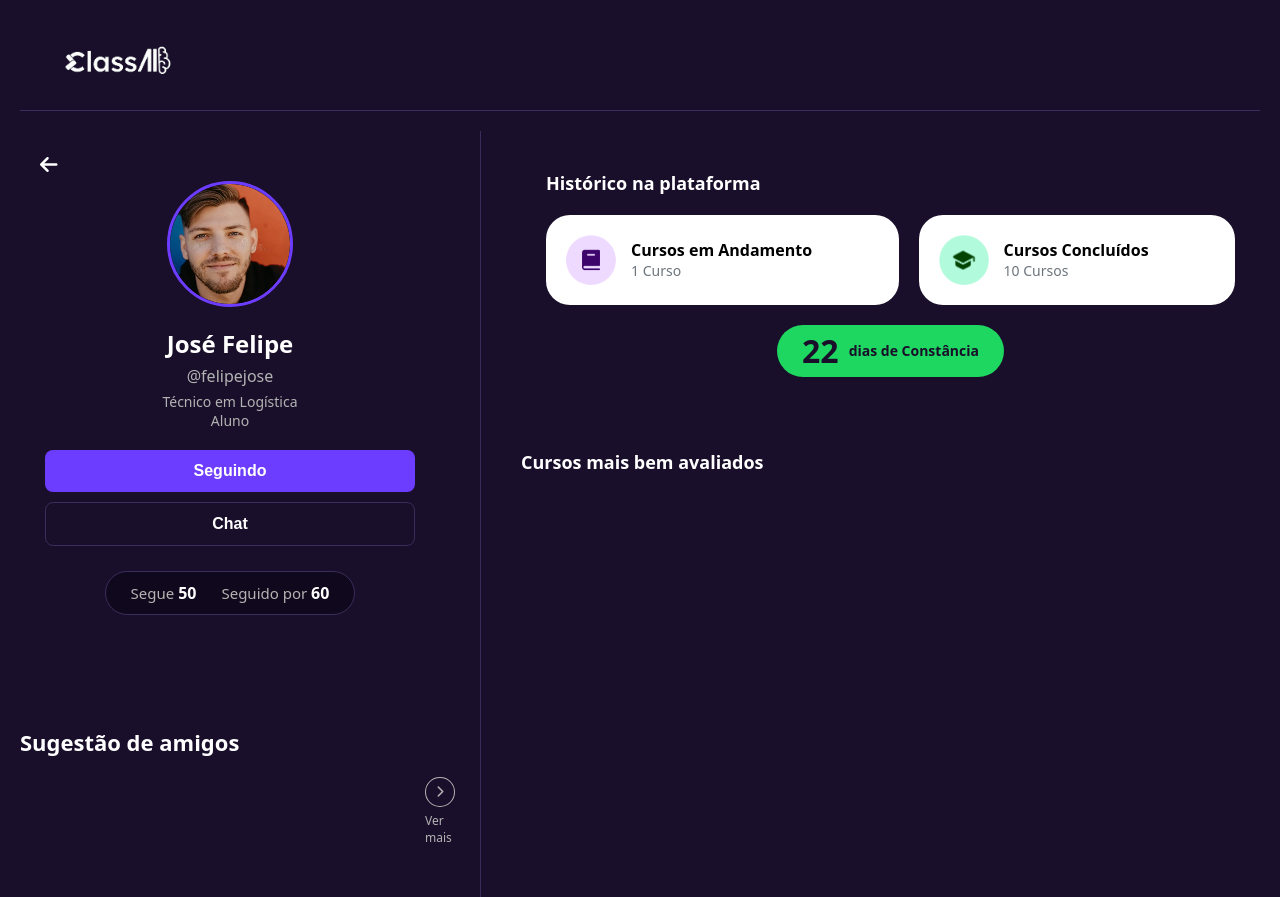
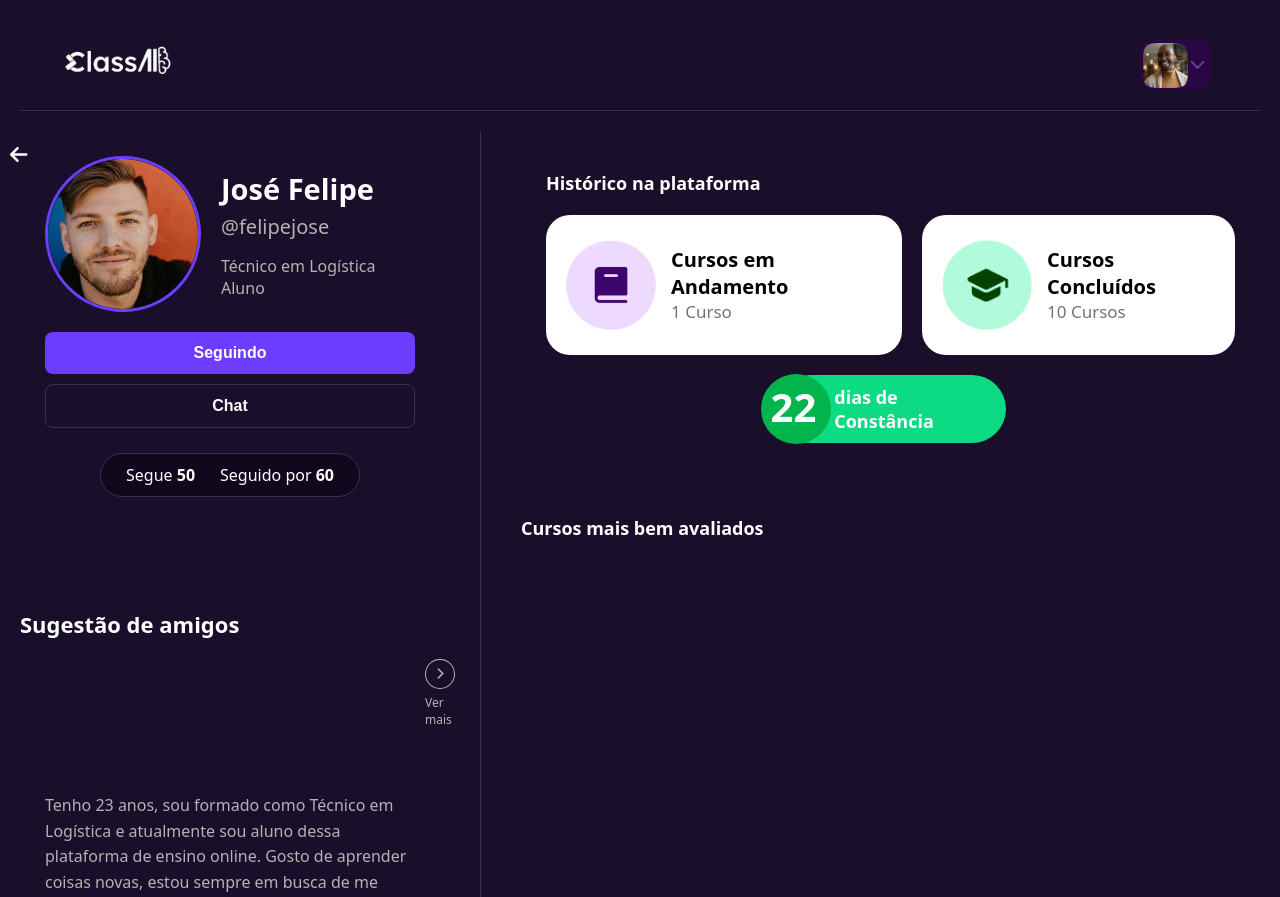
Before and after one commit to MatheusBatista07/ClassAI, a PHP site: page /classai/View/Pagina-perfil-amigo.php in a window 1280 px wide. Shown: the top 897 px of the page. Run offline with PHP 8.4, Linux system fonts and the light colour scheme; data that the repository does not hold is empty.

Commit message:
feat: Modificações no css e estrutura html

```diff
--- a/Templates/css/Pagina-perfil-amigo.css
+++ b/Templates/css/Pagina-perfil-amigo.css
@@ -1,4 +1,3 @@
-/* --- GERAL E VARIÁVEIS --- */
 
 :root {
     --background-color: #1a0f2a;
@@ -21,9 +20,6 @@
     padding: 20px;
 }
 
-
-/* --- HEADER E LINHAS DIVISÓRIAS --- */
-
 .main-header {
     display: flex;
     justify-content: space-between;
@@ -32,6 +28,44 @@
     margin-bottom: 20px;
     border-bottom: 1px solid var(--light-purple-bg);
 }
+
+.logo img {
+    height: 45px;
+}
+
+.user-menu {
+    position: relative;
+    width: 80px;
+    height: 50px;
+    cursor: pointer;
+}
+
+.user-menu-background {
+    position: absolute;
+    left: 0;
+    top: 0;
+    height: 100%;
+    z-index: 1;
+}
+
+.user-menu-avatar {
+    position: absolute;
+    left: 2.5px;
+    top: 2.5px;
+    height: 45px;
+    width: 45px;
+    z-index: 2;
+}
+
+.user-menu-arrow {
+    position: absolute;
+    right: 15px;
+    top: 50%;
+    transform: translateY(-50%);
+    height: 8px;
+    z-index: 3;
+}
+
 
 .logo img {
     height: 45px;
@@ -84,8 +118,8 @@
 
 .back-arrow {
     position: absolute;
-    top: 20px;
-    left: 20px;
+    top: 10px;
+    left: -10px;
     font-size: 20px;
     cursor: pointer;
 }
@@ -93,31 +127,42 @@
 .profile-card {
     padding: 25px;
     position: relative;
-    text-align: center;
-    padding-top: 50px;
+}
+
+.profile-header {
+    display: flex;
+    align-items: center;
+    gap: 20px;
+    margin-bottom: 20px;
 }
 
 .profile-photo {
-    width: 120px;
-    height: 120px;
+    width: 150px;
+    height: 150px;
     border-radius: 50%;
     border: 3px solid var(--primary-purple);
-    margin-bottom: 15px;
+    flex-shrink: 0;
+}
+
+.profile-info {
+    text-align: left;
 }
 
 .profile-name {
-    font-size: 24px;
-    margin: 0;
+    font-size: 29px;
+    margin: 0 0 5px 0;
 }
 
 .profile-username {
     color: var(--text-muted);
-    margin: 5px 0;
+    margin: 0 0 15px 0;
+    font-size: 20px;
 }
 
 .profile-title {
     color: var(--text-muted);
-    font-size: 14px;
+    font-size: 16px;
+    line-height: 1.4;
 }
 
 .profile-buttons {
@@ -148,6 +193,7 @@
     border: 1px solid var(--light-purple-bg);
 }
 
+
 .social-stats {
     display: flex;
     justify-content: center;
@@ -163,18 +209,6 @@
     gap: 25px;
     align-items: center;
 }
-
-.stats-pill span {
-    color: var(--text-muted);
-    font-size: 15px;
-}
-
-.stats-pill strong {
-    color: var(--text-color);
-    font-weight: 700;
-    font-size: 16px;
-}
-
 
 /* --- SEÇÃO DE AMIGOS --- */
 
@@ -239,6 +273,12 @@
     cursor: pointer;
     font-size: 14px;
     font-weight: bold;
+}
+
+.friend-action.following {
+    background-color: transparent;
+    color: var(--text-muted);
+    border: 1px solid var(--light-purple-bg);
 }
 
 .see-more {
@@ -313,12 +353,13 @@
     align-items: center;
     gap: 15px;
     flex-grow: 1;
+    height: 100px;
 }
 
 .stat-card-icon {
     position: relative;
-    width: 50px;
-    height: 50px;
+    width: 90px;
+    height: 90px;
     flex-shrink: 0;
 }
 
@@ -348,38 +389,61 @@
 .stat-card-info p {
     margin: 0;
     font-weight: bold;
-    font-size: 16px;
+    font-size: 20px;
     color: #000;
 }
 
 .stat-card-info span {
     margin: 0;
-    font-size: 14px;
+    font-size: 17px;
     color: #6c757d;
 }
 
 .consistency-section {
-    background-color: var(--primary-green);
+    position: relative;
+    background-color: #0DDB84;
     color: var(--background-color);
     border-radius: 50px;
-    padding: 10px 25px;
+    padding: 10px 25px 10px 55px;
     display: flex;
     align-items: center;
-    gap: 10px;
+    gap: 15px;
     font-weight: bold;
+    width: 150px;
+    height: auto;
+}
+
+
+.consistency-section::before {
+    content: '';
+    position: absolute;
+    left: -15px;
+    top: 50%;
+    transform: translateY(-50%);
+    width: 70px;
+    height: 70px;
+    background-color: #02B44C;
+    border-radius: 50%;
+    z-index: 1;
 }
 
 .consistency-number {
-    font-size: 32px;
-    font-weight: bold;
+    font-size: 40px;
+    font-weight: 900;
+    color: var(--text-color);
     line-height: 1;
+    position: relative;
+    top: -2px;
+    right: 60px;
+    z-index: 1;
 }
 
-.consistency-section span {
-    font-size: 14px;
-    line-height: 1.2;
-    text-align: left;
-    color: var(--background-color);
+.consistency-text {
+    font-size: 18px;
+    color: var(--text-color);
+    position: relative;
+    right: 57px;
+    z-index: 1;
 }
 
 .courses-section {
@@ -487,22 +551,14 @@
     margin-bottom: 10px;
 }
 
-
-/* O título do curso (H3) */
-
 .course-title {
     font-size: 18px;
     font-weight: bold;
     line-height: 1.3;
     margin: 0;
     flex-grow: 1;
-    /* Permite que o título ocupe o espaço */
     min-width: 0;
-    /* Impede que o título empurre o coração para fora */
 }
-
-
-/* O ícone de coração (agora dentro do wrapper) */
 
 .course-title-wrapper .fa-heart {
     color: #ff4d4d;
@@ -510,5 +566,11 @@
     cursor: pointer;
     margin-top: 2px;
     flex-shrink: 0;
-    /* Impede que o coração seja espremido */
 }
+
+.fa-heart.active::before {
+    content: "\f004";
+    font-family: "Font Awesome 6 Free";
+    font-weight: 900;
+    color: #ff4d4d;
+}
--- a/Templates/js/Pagina-perfil-amigo.js
+++ b/Templates/js/Pagina-perfil-amigo.js
@@ -20,18 +20,16 @@
 
             result.data.forEach(friend => {
                 const friendElement = document.createElement('div');
-                // CORREÇÃO 1: A classe principal do card de amigo é 'friend-item'
                 friendElement.className = 'friend-item';
 
-                // CORREÇÃO 2: A estrutura interna do HTML foi ajustada para corresponder ao CSS.
-                // Usamos 'friend-details' para agrupar nome e cargo.
                 friendElement.innerHTML = `
                     <img src="../${friend.foto_url}" alt="${friend.nome}">
                     <div class="friend-details">
                         <p class="friend-name">${friend.nome}</p>
                         <p class="friend-role">${friend.cargo}</p>
                     </div>
-                    <button class="friend-action" onclick="addFriend(${friend.id})">Seguir</button>
+                    <button class="friend-action" onclick="toggleFollow(this)" data-friend-id="${friend.id}">Seguir</button>
+
                 `;
                 friendsList.appendChild(friendElement);
             });
@@ -66,17 +64,19 @@
             coursesList.innerHTML = '';
 
             result.data.forEach(course => {
+
                 const courseElement = document.createElement('div');
                 courseElement.className = 'course-card';
+
                 courseElement.innerHTML = `
     <div class="course-image-container">
         <img src="../${course.curso_foto_url}" alt="${course.nome_curso}" class="course-image">
     </div>
     <div class="course-info">
-        <!-- NOVO CONTAINER PARA TÍTULO + CORAÇÃO -->
         <div class="course-title-wrapper">
             <h3 class="course-title">${course.nome_curso}</h3>
-            <i class="far fa-heart"></i>  <!-- CORAÇÃO MOVIDO PARA CÁ -->
+           <i class="far fa-heart" onclick="toggleFavorite(this)" data-course-id="${course.id}"></i>
+
         </div>
         <div class="course-author">
             <img src="../${course.instrutor_foto_url}" alt="${course.instrutor}">
@@ -99,14 +99,30 @@
     }
 }
 
-function addFriend(friendId) {
-    // Ação de seguir amigo (ex: chamada à API)
-    console.log('Seguindo amigo ID: ' + friendId);
-    alert('Função addFriend chamada para o ID: ' + friendId);
+// ... seu código existente (loadFriendsList, loadCourses) ...
+
+// NOVA FUNÇÃO PARA FAVORITAR CURSOS
+function toggleFavorite(heartIcon) {
+    heartIcon.classList.toggle('active');
+    const courseId = heartIcon.dataset.courseId;
+    const isFavorited = heartIcon.classList.contains('active');
+    console.log(`Curso ID: ${courseId}, Status Favorito: ${isFavorited}`);
 }
 
-// Inicializar
-document.addEventListener('DOMContentLoaded', function() {
+// NOVA FUNÇÃO PARA SEGUIR/DEIXAR DE SEGUIR AMIGOS
+function toggleFollow(followButton) {
+    followButton.classList.toggle('following');
+    if (followButton.classList.contains('following')) {
+        followButton.textContent = 'Seguindo';
+    } else {
+        followButton.textContent = 'Seguir';
+    }
+    const friendId = followButton.dataset.friendId;
+    const isFollowing = followButton.classList.contains('following');
+    console.log(`Amigo ID: ${friendId}, Status Seguindo: ${isFollowing}`);
+}
+
+document.addEventListener('DOMContentLoaded', function () {
     console.log('🚀 ClassAI - Página carregada');
     loadFriendsList();
     loadCourses();
--- a/View/Pagina-perfil-amigo.php
+++ b/View/Pagina-perfil-amigo.php
@@ -1,20 +1,14 @@
 <?php
-// View/Pagina-perfil-amigo.php - CAMINHOS CORRIGIDOS
-
-// Verificar se é requisição API
 if (isset($_GET['action']) && $_GET['action'] !== '') {
-    // Headers para API
     header('Content-Type: application/json');
 
     try {
-        // CONFIGURAÇÃO - CAMINHO CORRETO
         $configPath = __DIR__ . '/../Config/Configuration.php';
         if (!file_exists($configPath)) {
             throw new Exception('Arquivo de configuração não encontrado: ' . $configPath);
         }
         require_once $configPath;
 
-        // MODELS - CAMINHOS CORRETOS
         $friendModelPath = __DIR__ . '/../Model/FriendModel.php';
         $courseModelPath = __DIR__ . '/../Model/CourseModel.php';
 
@@ -53,7 +47,6 @@
             default:
                 echo json_encode(['success' => false, 'error' => 'Ação não encontrada: ' . $action]);
         }
-
     } catch (Exception $e) {
         echo json_encode([
             'success' => false,
@@ -81,7 +74,15 @@
         <div class="logo">
             <img src="../Images/Ícones do header/Logo ClassAI branca.png" alt="ClassAIB Logo">
         </div>
+
+        <div class="user-menu">
+            <img src="../Images/Fotos Pagina Perfil amigo/retangulo-foto-header.png" alt="" class="user-menu-background">
+            <img src="../Images/Fotos Pagina Perfil amigo/foto-pessoas-header.png" alt="Avatar do Usuário" class="user-menu-avatar">
+            <img src="../Images/Fotos Pagina Perfil amigo/seta-foto-header.png" alt="Abrir menu" class="user-menu-arrow">
+        </div>
     </header>
+
+
 
     <div class="container">
         <div class="left-column">
@@ -90,11 +91,21 @@
                 <div class="back-arrow">
                     <i class="fas fa-arrow-left"></i>
                 </div>
-                <img src="../Images/Fotos Pagina Perfil amigo/Jose-Felipe.png" alt="José Felipe" class="profile-photo">
-                <h1 class="profile-name">José Felipe</h1>
-                <div class="profile-username">@felipejose</div>
-                <div class="profile-title">Técnico em Logística</div>
-                <div class="profile-title">Aluno</div>
+
+                <div class="profile-header">
+
+                    <img src="../Images/Fotos Pagina Perfil amigo/Jose-Felipe.png" alt="José Felipe" class="profile-photo">
+
+                    <div class="profile-info">
+                        <h1 class="profile-name">José Felipe</h1>
+                        <div class="profile-username">@felipejose</div>
+                        <div class="profile-title">Técnico em Logística</div>
+                        <div class="profile-title">Aluno</div>
+                    </div>
+
+                </div>
+
+
                 <div class="profile-buttons">
                     <button class="btn btn-primary">Seguindo</button>
                     <button class="btn btn-secondary">Chat</button>
@@ -106,6 +117,7 @@
                     </div>
                 </div>
             </div>
+
 
             <div class="friends-section">
                 <h3 class="section-title">Sugestão de amigos</h3>
@@ -163,15 +175,12 @@
                             </div>
                         </div>
                     </div>
-                    <!-- FIM DO NOVO GRUPO -->
+                    <div class="consistency-section">
+                        <div class="consistency-number">22</div>
+                        <div class="consistency-text">dias de
+                            Constância</div>
+                    </div>
 
-                    <!-- Card de constância agora fica "sozinho" -->
-                    <div class="consistency-section">
-                        <h3 class="section-title" style="display: none;">22 dias de Constância</h3>
-                        <div class="consistency-number">22</div>
-                        <span>dias de
-                            Constância</span>
-                    </div>
                 </div>
             </div>
 
```
Also changed, not shown: Images/Fotos Pagina Perfil amigo/bolinha-constancia.png (added), Images/Fotos Pagina Perfil amigo/foto-pessoas-header.png (added), Images/Fotos Pagina Perfil amigo/retangulo-constancia.png (added), Images/Fotos Pagina Perfil amigo/retangulo-foto-header.png (added), Images/Fotos Pagina Perfil amigo/seta-foto-header.png (added).
